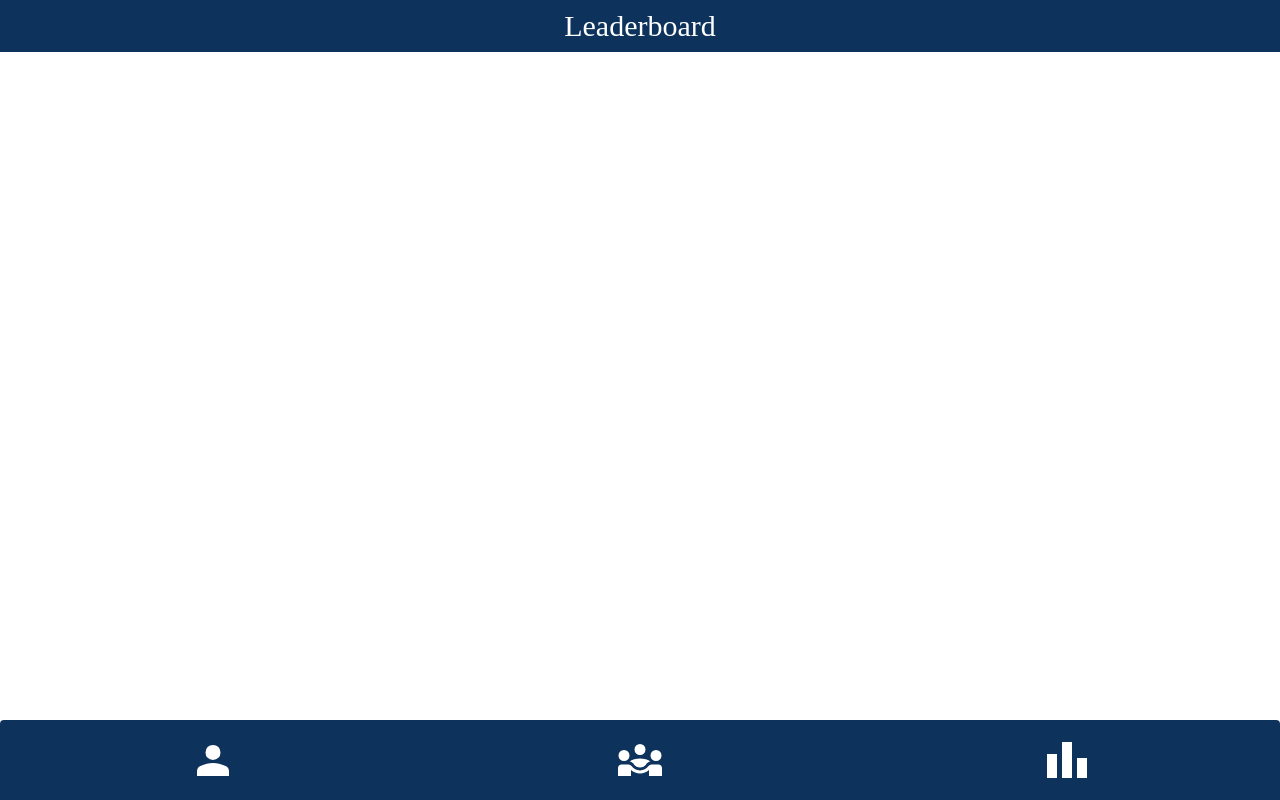
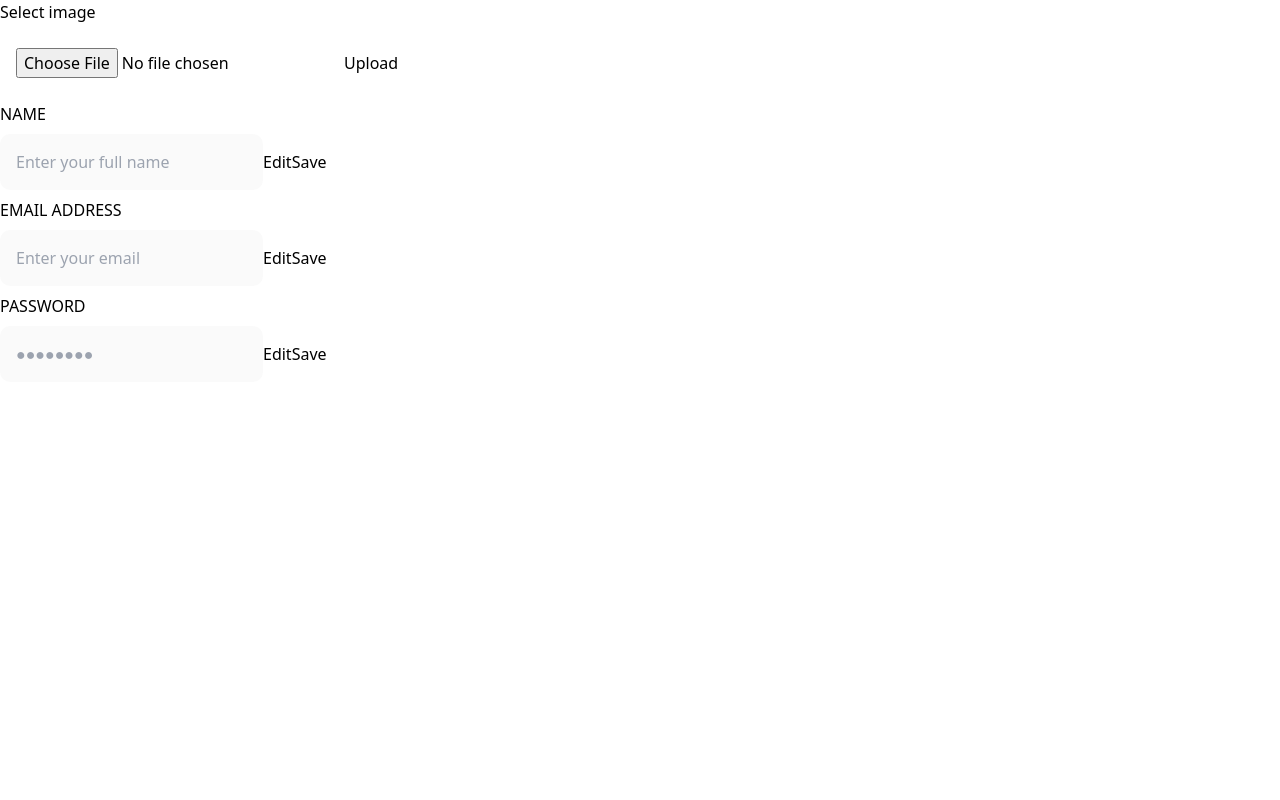
Before and after one commit to MinjiKong/BurnOut, a React (Create React App) app: page /leaderboard in a window 1280 px wide. Built offline with nearby package versions, Linux system fonts and the light colour scheme; a web font is replaced by a local one.

Commit message:
Created skeleton of the profile page

```diff
--- a/package.json
+++ b/package.json
@@ -7,6 +7,7 @@
     "@testing-library/jest-dom": "^5.16.5",
     "@testing-library/react": "^13.4.0",
     "@testing-library/user-event": "^13.5.0",
+    "axios": "^1.3.4",
     "firebase": "^9.17.2",
     "gapi-script": "^1.2.0",
     "jwt-decode": "^3.1.2",
--- a/src/App.js
+++ b/src/App.js
@@ -8,7 +8,7 @@ import { BrowserRouter as Router, Route, Routes} from 'react-router-dom';
 import Header from "./components/Header";
 import LeaderboardView from "./components/LeaderboardView";
 import { useLocation } from "react-router-dom";
-// import './App.css'
+import ProfileView from "./components/ProfileView";
 
 function App() {
   const location = useLocation();
@@ -33,19 +33,20 @@ function App() {
 
 
   return (
-    <div className="App bg-beige">
-        {/* <Router>   */}
-          <Header text={text}/>
-          <Routes>
-            <Route path='/' element={<ApplicationsView/>}></Route>
-            {/* <Route path="/login" element={<Login/>}></Route> */}
-            <Route path="/community" element={<CommunityView />}></Route>
-            {/* <Route path='/settings' element={<Settings />}></Route> */}
-            <Route path='/leaderboard' element={<LeaderboardView />}></Route>
-          </Routes>
-          <Navbar />
-        {/* </Router> */}
-      </div>
+    // <div className="App bg-beige">
+    //     {/* <Router>   */}
+    //       <Header text={text}/>
+    //       <Routes>
+    //         <Route path='/' element={<ApplicationsView/>}></Route>
+    //         {/* <Route path="/login" element={<Login/>}></Route> */}
+    //         <Route path="/community" element={<CommunityView />}></Route>
+    //         {/* <Route path='/settings' element={<Settings />}></Route> */}
+    //         <Route path='/leaderboard' element={<LeaderboardView />}></Route>
+    //       </Routes>
+    //       <Navbar />
+    //     {/* </Router> */}
+    //   </div>
+    <ProfileView/>
   )
 }
 
--- a/src/components/ProfileView.jsx
+++ b/src/components/ProfileView.jsx
@@ -1,8 +1,29 @@
 import React from 'react'
+import "../profile.css"
 
 function ProfileView() {
   return (
-    <div>ProfileView</div>
+    <div className="profile">
+      <h2>Select image</h2>
+      <input type="file" name='file' onChange={(e) => this.handleFile(e)} />
+      <button className="buttons" type="button" onClick={(e)=>this.handleUpload(e)}>Upload</button>
+      <h2>NAME</h2>
+      <input type="text" id="name-input" class="profile-form" placeholder="Enter your full name" disabled/>
+      <button className="buttons" type="button" id="name-edit" class="profile-button" onclick="">Edit</button>
+      <button className="buttons" type="button" id="name-save" class="profile-button" onclick="">Save</button>
+
+      <h2>EMAIL ADDRESS</h2>
+      <input type="text" id="email-input" class="profile-form" placeholder="Enter your email" disabled/>
+      <button className="buttons" type="button" id="email-edit" class="profile-button" onclick="">Edit</button>
+      <button className="buttons" type="button" id="email-save" class="profile-button" onclick="">Save</button>
+
+      <h2>PASSWORD</h2>
+      <input type="password" id="password-input" class="profile-form" placeholder="&#9679;&#9679;&#9679;&#9679;&#9679;&#9679;&#9679;&#9679;" disabled/>
+      <button className="buttons" type="button" id="password-edit" class="profile-button" onclick="">Edit</button>
+      <button className="buttons" type="button" id="password-save" class="profile-button" onclick="">Save</button>
+    </div>
+
+
   )
 }
 
```
Also changed, not shown: src/profile.css (added), 1 other file (tests, documents, lock files or other folders).
